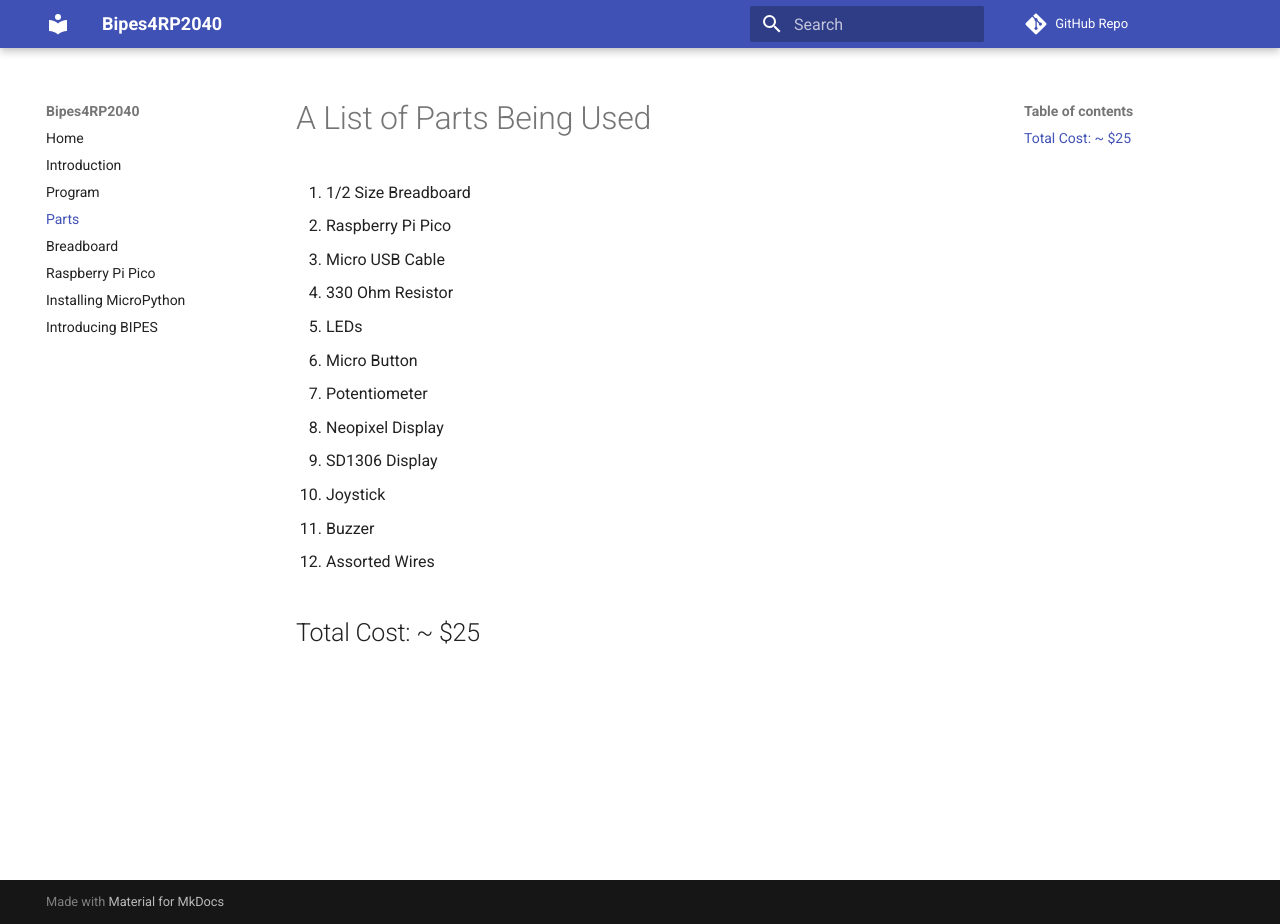
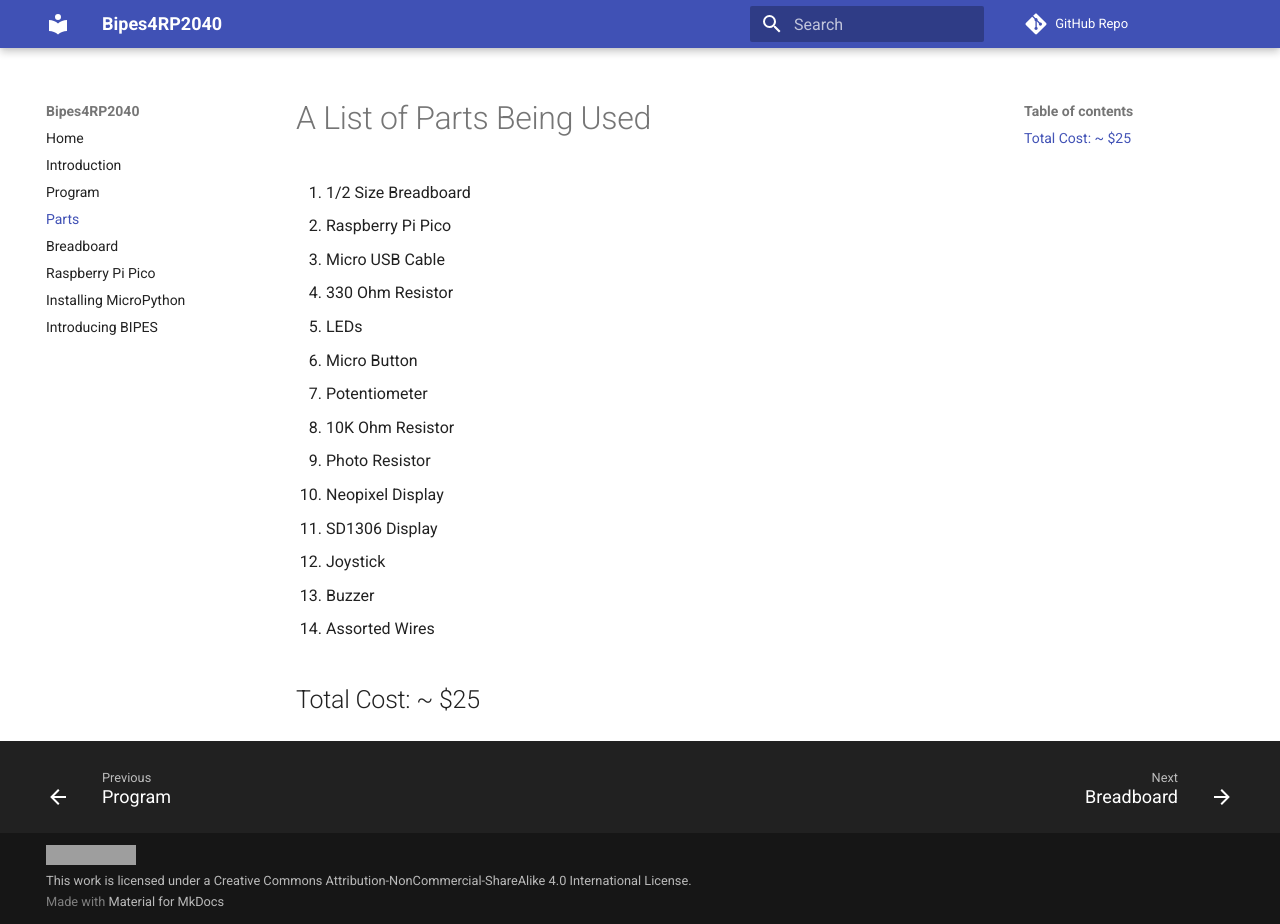
Before and after one commit to jetannenbaum/Bipes4RP2040, an MkDocs documentation site: the page built from docs/parts.md, in a window 1280 px wide and 924 px high. Built offline with MkDocs 1.6.1 and Material for MkDocs 9.7.7, drawn with Linux system fonts in a browser that asks for light colours; comment, search, counter and statistics services are not loaded; grey boxes are pictures that could not be loaded.

Commit message:
Update mkdocs and parts

```diff
--- a/docs/parts.md
+++ b/docs/parts.md
@@ -7,10 +7,12 @@
 5. LEDs
 6. Micro Button
 7. Potentiometer
-8. Neopixel Display
-9. SD1306 Display
-10. Joystick
-11. Buzzer
-12. Assorted Wires
+8. 10K Ohm Resistor
+9. Photo Resistor
+10. Neopixel Display
+11. SD1306 Display
+12. Joystick
+13. Buzzer
+14. Assorted Wires
 
 ## Total Cost: ~ $25
--- a/mkdocs.yml
+++ b/mkdocs.yml
@@ -10,8 +10,15 @@
   - Installing MicroPython: install.md
   - Introducing BIPES: bipes.md
 
+copyright: # should remain a link to the original theme
+   <div>
+     <a rel="license" href="http://creativecommons.org/licenses/by-nc-sa/4.0/"><img alt="Creative Commons License" style="border-width:0" src="https://i.creativecommons.org/l/by-nc-sa/4.0/88x31.png" /></a><br />This work is licensed under a <a rel="license" href="http://creativecommons.org/licenses/by-nc-sa/4.0/">Creative Commons Attribution-NonCommercial-ShareAlike 4.0 International License</a>.
+   </div>
+
 theme:
-  material
+  name: material
+  features:
+    - navigation.footer
 
 site_description: 'Resources for teaching computational concepts using BIPES and the Raspberry Pi Pico.  All content licensed Creative Commons ShareAlike Attribution Noncommercial'
 site_author: 'Jim Tannenbaum'
@@ -19,8 +26,6 @@
 repo_url: 'https://github.com/jetannenbaum/Bipes4RP2040'
 
 edit_uri: 'blob/master/docs'
-features:
-  - navigation.footer
 plugins:
   - search
 markdown_extensions:
```
